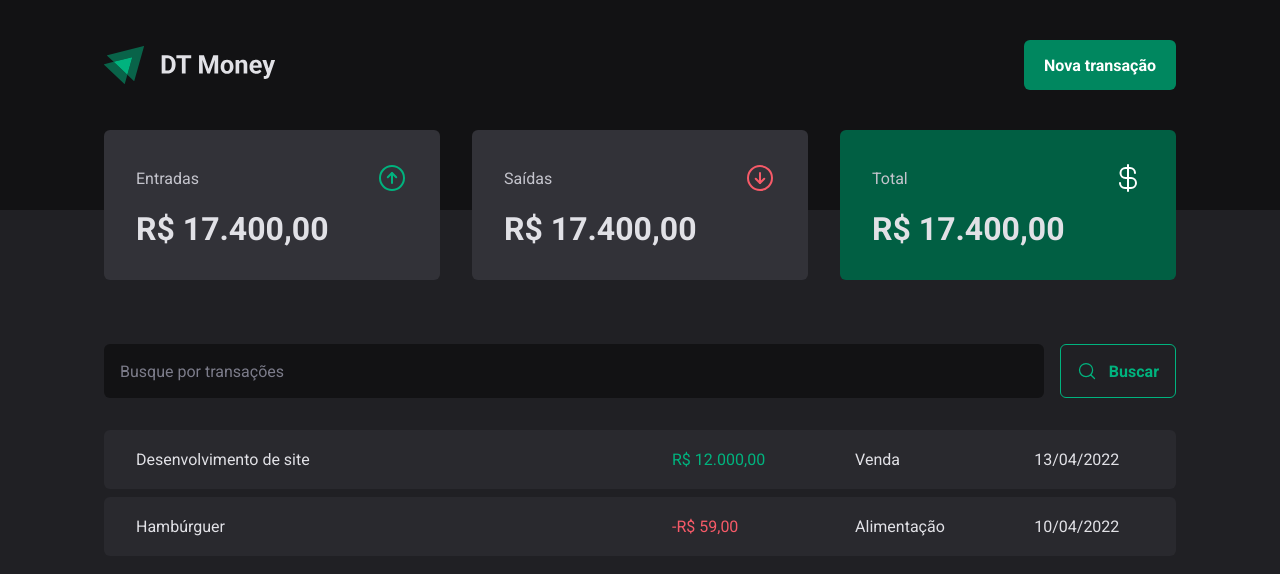
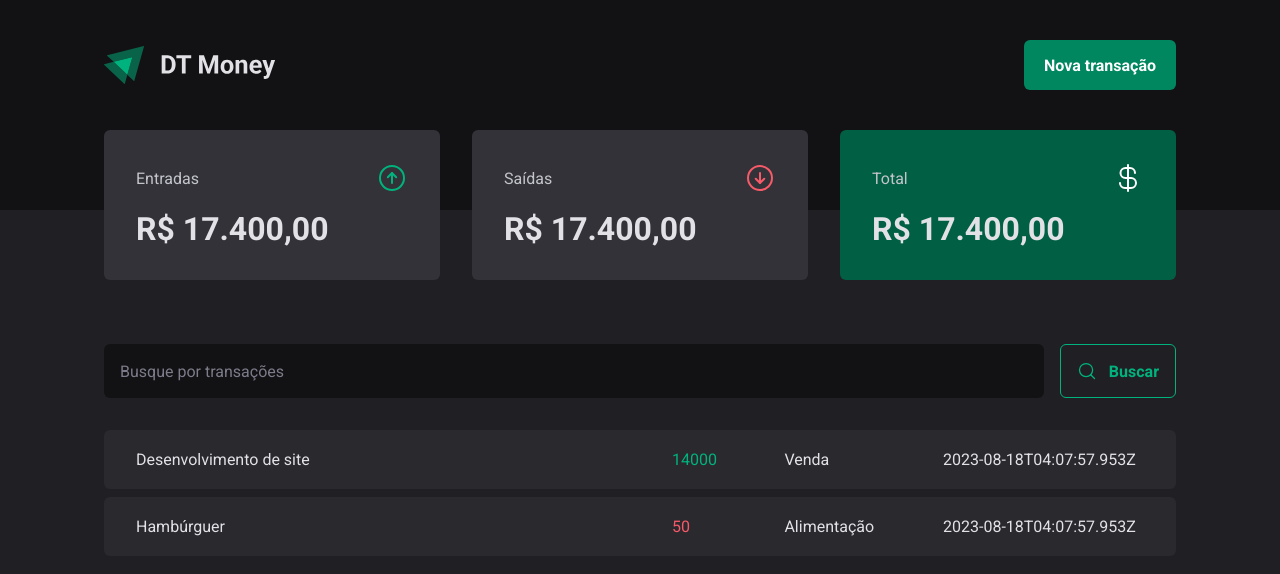
Before and after one commit to brunobandeiraf/DT_Money_React, a React (Vite) app in the folder json-server/: page / in a window 1280 px wide. Shown: the top 574 px of the page. Built offline with nearby package versions, Linux system fonts and the light colour scheme; data requests are answered from the project's data file.

Commit message:
realizando requisiçoes http

```diff
--- a/json-server/src/pages/Transactions/index.tsx
+++ b/json-server/src/pages/Transactions/index.tsx
@@ -1,9 +1,33 @@
+import { useEffect, useState } from "react";
 import { Header } from "../../components/Header";
 import { Summary } from "../../components/Summary";
 import { SearchForm } from "./components/SearchForm";
 import { PriceHighlight, TransactionsContainer, TransactionsTable } from "./styles";
 
+interface Transaction {
+  id: number;
+  description: string;
+  type: 'income' | 'outcome';
+  price: number;
+  category: string;
+  createdAt: string;
+}
+
 export function Transactions() {
+
+  const [transactions, setTransactions] = useState<Transaction[]>([]);
+
+  async function loadTransactions() {
+    const response = await fetch('http://localhost:3333/transactions')
+    const data = await response.json()
+
+    setTransactions(data)
+  }
+
+  useEffect(() => {
+    loadTransactions()
+  }, []);
+
   return (
     <div>
       <Header />
@@ -14,26 +38,22 @@
 
         <TransactionsTable>
           <tbody>
-            <tr>
-              <td width="50%">Desenvolvimento de site</td>
-              <td>
-                <PriceHighlight variant="income">
-                  R$ 12.000,00
-                </PriceHighlight>
-              </td>
-              <td>Venda</td>
-              <td>13/04/2022</td>
-            </tr>
-            <tr>
-              <td width="50%">Hambúrguer</td>
-              <td>
-                <PriceHighlight variant="outcome">
-                  -R$ 59,00
-                </PriceHighlight>
-              </td>
-              <td>Alimentação</td>
-              <td>10/04/2022</td>
-            </tr>
+          {
+              transactions.map(transaction => {
+                return (
+                  <tr key={transaction.id}>
+                    <td width="50%">{transaction.description}</td>
+                    <td>
+                      <PriceHighlight variant={transaction.type}>
+                        {transaction.price}
+                      </PriceHighlight>
+                    </td>
+                    <td>{transaction.category}</td>
+                    <td>{transaction.createdAt}</td>
+                  </tr>
+                )
+              })
+          }
           </tbody>
         </TransactionsTable>
       </TransactionsContainer>
```
